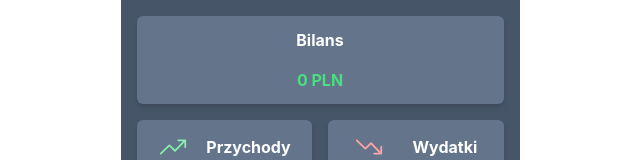
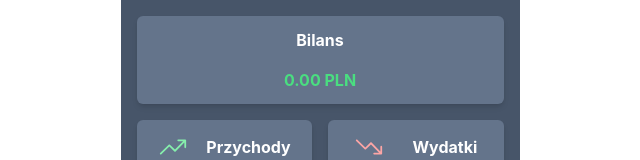
Before and after one commit to marcinl13/My-Budget-Wallet, a React (Vite) app: page / in a window 1280 px wide. Shown: the top 160 px of the page, without its empty margins (320-960 px from the left). Built offline with nearby package versions, Linux system fonts and the light colour scheme.

Commit message:
calculating balace (#6)

```diff
--- a/src/pages/parts/Balance.tsx
+++ b/src/pages/parts/Balance.tsx
@@ -1,10 +1,34 @@
 import { t } from "i18next";
+import { useSelector } from "react-redux";
+import { ITransactionItem, TransactionItemType } from "../../store/Item";
+import { IState } from "../../store/transactions";
 
 export function Balance() {
+  const amountOfIncome: number = useTotalAmount(TransactionItemType.INCOME);
+  const amountOfSpendings: number = useTotalAmount(TransactionItemType.OUTCOME);
+  const diffAmount: number = amountOfIncome - amountOfSpendings;
+  const isPositive: boolean = diffAmount >= 0;
+
   return (
     <section className="w-full flex flex-col items-center justify-center gap-4 font-bold text-white hover:text-white p-3 bg-slate-500 hover:bg-slate-400 rounded-md shadow-md">
       <h1>{t("Balance")}</h1>
-      <h2 className="text-green-400">0 PLN</h2>
+
+      {isPositive && <h2 className="text-green-400">{diffAmount.toFixed(2)} PLN</h2>}
+      {!isPositive && <h2 className="text-red-400">{diffAmount.toFixed(2)} PLN</h2>}
     </section>
   );
 }
+
+function useTotalAmount(type: string): number {
+  const data: ITransactionItem[] = useSelector(function (state: IState) {
+    if (type === TransactionItemType.INCOME) {
+      return state.counter.incomeList;
+    }
+
+    return state.counter.outcomeList;
+  });
+
+  return data.reduce((accumulator: number, object: ITransactionItem) => {
+    return accumulator + object.amount;
+  }, 0);
+}
```
